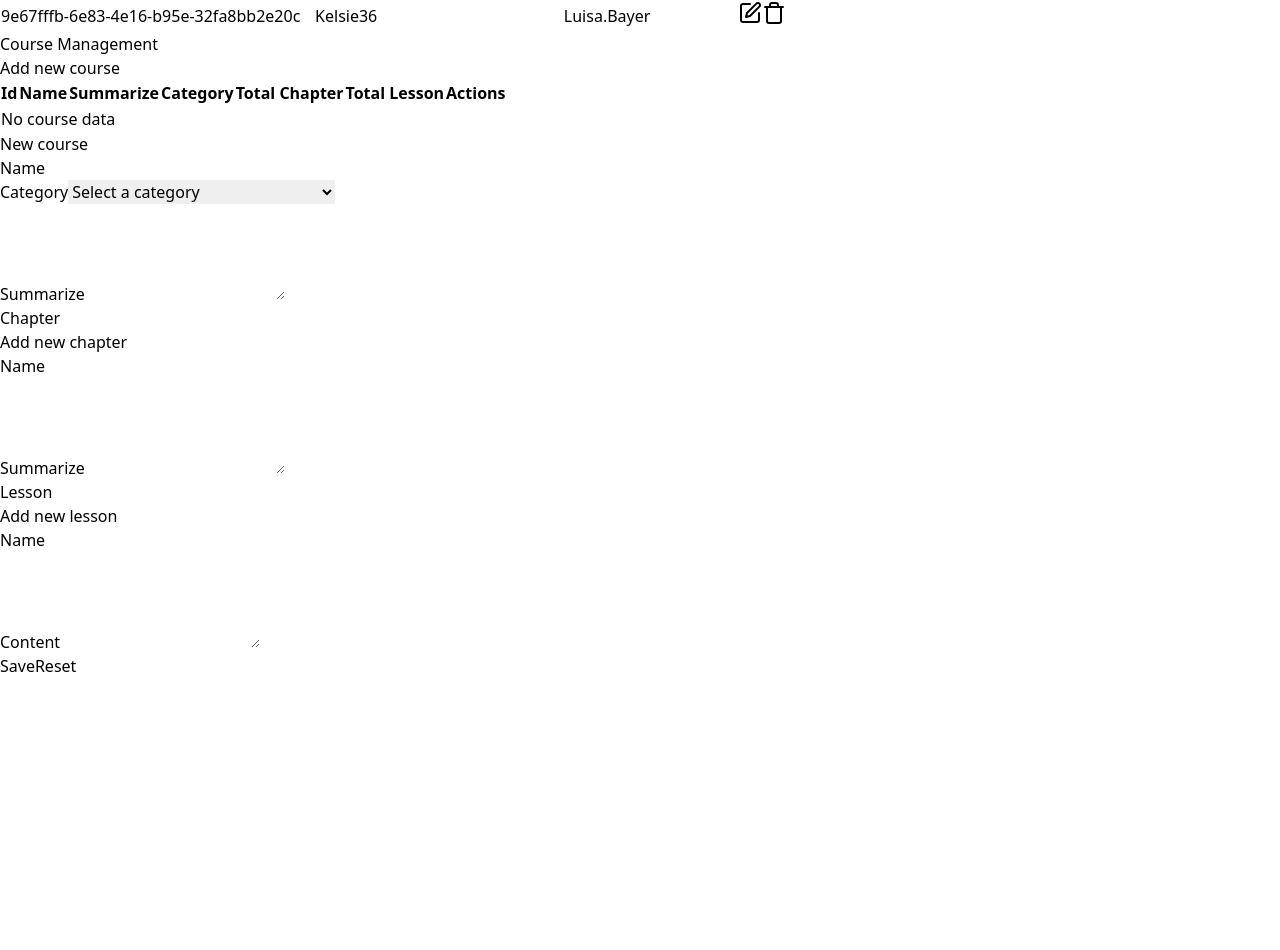
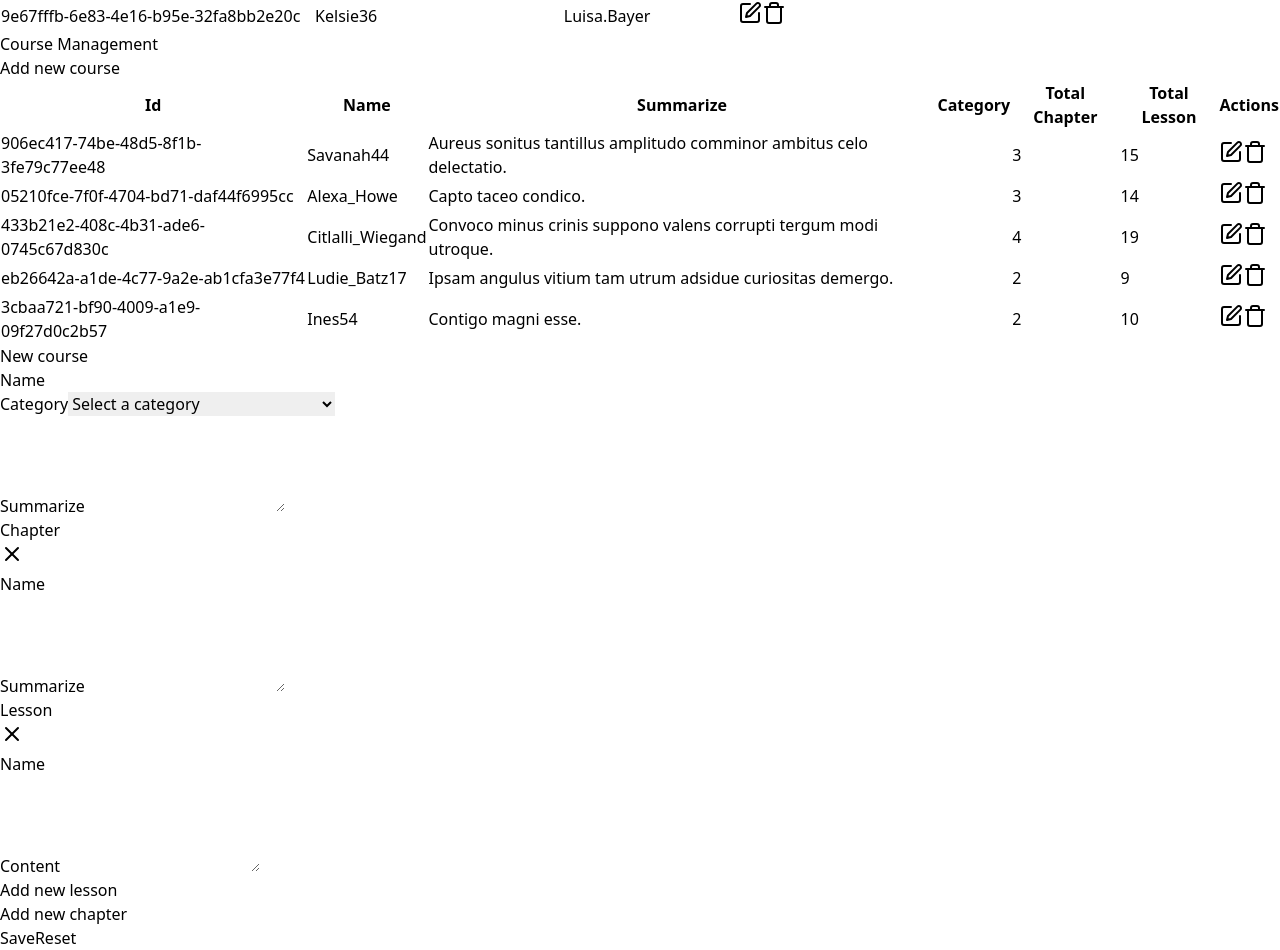
Before and after one commit to Chhayuth2002/course-management, a React (Vite) app: page / in a window 1280 px wide. Shown: the part 226-1176 px from the top of the page. Before the commit the page ends 904 px from the top, so only its background shows below. Built offline with nearby package versions, Linux system fonts and the light colour scheme.

Commit message:
finish add course

```diff
--- a/src/App.jsx
+++ b/src/App.jsx
@@ -4,14 +4,13 @@ import uuid from "react-uuid";
 import { CourseTable } from "./components/course/CourseTable";
 import { CourseForm } from "./components/course/CourseForm";
 import categoryData from "./data/categories";
+import coursesData from "./data/courses";
 
 function App() {
   const [categories, setCategories] = useState(categoryData);
-  const [courses, setCourses] = useState([]);
+  const [courses, setCourses] = useState(coursesData);
 
-  const courseData = useMemo(() => {}, []);
-
-  // Add
+  // Add category
   const onAddCategory = (form) => {
     const newCategory = {
       id: uuid(),
@@ -19,8 +18,34 @@ function App() {
     };
 
     setCategories(categories.concat(newCategory));
-    console.log("added", form);
   };
+
+  // Edit category
+  const onEditCategory = (form) => {};
+
+  //
+
+  const data = useMemo(() => {
+    const result = courses.map((course) => {
+      // const category = categories.find(
+      //   (category) => category.id === course.category_id
+      // ).name;
+
+      const totalLessons = course.chapters.reduce(
+        (sum, chapter) => sum + chapter.lessons.length,
+        0
+      );
+
+      return {
+        ...course,
+        // category,
+        total_chapters: course.chapters.length,
+        total_lessons: totalLessons,
+      };
+    });
+
+    return result;
+  }, [courses]);
 
   const onAddCourse = (form) => {
     setCourses(courses.concat(form));
@@ -36,7 +61,7 @@ function App() {
       <div className="mx-20">
         <div className="w-full">
           <CategoryTable onAdd={onAddCategory} data={categories} />
-          <CourseTable data={courseData} />
+          <CourseTable data={data} />
           <CourseForm categoryData={categories} onAdd={onAddCourse} />
         </div>
       </div>
--- a/src/components/category/CategoryTable.jsx
+++ b/src/components/category/CategoryTable.jsx
@@ -3,14 +3,13 @@ import { Button } from "../Button";
 import { useState } from "react";
 import { ModalForm } from "./ModalForm";
 
-export const CategoryTable = ({
-  data,
-  onDelete,
-  selectedItem,
-  entity,
-  onAdd,
-}) => {
+export const CategoryTable = ({ data, onDelete, entity, onAdd }) => {
   const [isShowModal, setIsShowModal] = useState(false);
+  const [selectedItem, setSelectedItem] = useState({});
+
+  const onSelectedCategory = (id) => {
+    setSelectedItem(data.find((category) => category.id === id));
+  };
 
   const handleAdd = (param) => {
     onAdd(param);
@@ -18,7 +17,11 @@ export const CategoryTable = ({
   return (
     <>
       {isShowModal && (
-        <ModalForm setIsShowModal={setIsShowModal} handleAdd={handleAdd} />
+        <ModalForm
+          value={selectedItem}
+          setIsShowModal={setIsShowModal}
+          handleAdd={handleAdd}
+        />
       )}
       <div className="flex justify-between">
         <h1 className="text-xl font-semibold">Category Management</h1>
--- a/src/components/chapter/ChapterForm.jsx
+++ b/src/components/chapter/ChapterForm.jsx
@@ -1,11 +1,60 @@
+import uuid from "react-uuid";
 import { Button } from "../Button";
 import { TextArea, TextInput } from "../Input";
 import { LessonForm } from "../lesson/LessonForm";
+import { X } from "lucide-react";
 
-export const ChapterForm = ({ index, form, handleFormChange, onAddLesson }) => {
-  // console.log("Chapter form", form);
+export const ChapterForm = ({
+  index,
+  form,
+  handleFormChange,
+  setNestedForm,
+  removeChapter,
+  nestedForm,
+}) => {
+  const onAddLesson = () => {
+    const newLesson = {
+      id: uuid(),
+      lname: "",
+      content: "",
+    };
+
+    setNestedForm((prev) => {
+      const chapterList = prev.map((chapter, cindex) => {
+        if (cindex === index) {
+          return { ...chapter, lessons: [...chapter.lessons, newLesson] };
+        }
+        return chapter;
+      });
+      return chapterList;
+    });
+  };
+
+  const removeLesson = (chapIndex, lessIndex) => {
+    console.log(chapIndex, lessIndex);
+
+    let lessonLists = [...nestedForm[chapIndex].lessons];
+
+    lessonLists.splice(lessIndex, 1);
+
+    setNestedForm((prev) => {
+      const chapterList = prev.map((chapter, index) => {
+        if (chapIndex === index) {
+          return { ...chapter, lessons: lessonLists };
+        }
+        return chapter;
+      });
+      return chapterList;
+    });
+  };
+
   return (
     <div className="shadow-lg rounded-md border p-5">
+      <div className=" items-end justify-end flex">
+        <Button onClick={() => removeChapter(index)} variant="icon">
+          <X />
+        </Button>
+      </div>
       <div className=" gap-10">
         <TextInput
           onChange={(e) => handleFormChange(e, index)}
@@ -24,7 +73,6 @@ export const ChapterForm = ({ index, form, handleFormChange, onAddLesson }) => {
       </div>
       <div className="my-2 flex justify-between mb-2">
         <div className=" text-xl font-semibold mb-4">Lesson</div>
-        <Button onClick={onAddLesson}>Add new lesson</Button>
       </div>
       {form?.lessons?.map((lesson, i) => (
         <LessonForm
@@ -33,8 +81,12 @@ export const ChapterForm = ({ index, form, handleFormChange, onAddLesson }) => {
           lessIndex={i}
           chapIndex={index}
           handleFormChange={handleFormChange}
+          removeLesson={removeLesson}
         />
       ))}
+      <div className="flex items-center justify-center">
+        <Button onClick={onAddLesson}>Add new lesson</Button>
+      </div>
     </div>
   );
 };
--- a/src/components/course/CourseForm.jsx
+++ b/src/components/course/CourseForm.jsx
@@ -10,7 +10,10 @@ export const CourseForm = ({ categoryData, onAdd }) => {
     name: "",
     summarize: "",
     category_id: "",
-    chapters: [
+    chapters: [],
+  });
+
+  const [nestedForm, setNestedForm] = useState([
     {
       id: uuid(),
       name: "",
@@ -18,13 +21,14 @@ export const CourseForm = ({ categoryData, onAdd }) => {
       lessons: [
         {
           id: uuid(),
-            name: "",
+          lname: "",
           content: "",
         },
       ],
     },
-    ],
-  });
+  ]);
+
+  const [errors, setErrors] = useState({});
 
   const handleCourseFormChange = (e) => {
     const name = e.target.name;
@@ -33,18 +37,33 @@ export const CourseForm = ({ categoryData, onAdd }) => {
     setForm({ ...form, [name]: value });
   };
 
-  const handleChapterFormChange = (e, index) => {
+  const handleNestedFormChange = (e, index, lesIndex) => {
     const name = e.target.name;
     const value = e.target.value;
 
-    let chaptLists = [...form.chapters];
-    chaptLists[index][name] = value;
+    setNestedForm((prev) => {
+      const updatedForm = [...prev];
 
-    setForm({ ...form, chapters: chaptLists });
+      updatedForm[index][name] = value;
+
+      updatedForm[index] = {
+        ...updatedForm[index],
+        lessons: updatedForm[index].lessons.map((lesson, i) =>
+          i === lesIndex ? { ...lesson, [name]: value } : lesson
+        ),
+      };
+      return updatedForm;
+    });
   };
 
   const onClick = () => {
-    onAdd(form);
+    const data = {
+      ...form,
+      id: uuid(),
+      chapters: nestedForm,
+    };
+
+    onAdd(data);
     setCourses(courses.concat(form));
   };
 
@@ -56,38 +75,27 @@ export const CourseForm = ({ categoryData, onAdd }) => {
       lessons: [
         {
           id: uuid(),
-          name: "",
+          lname: "",
           content: "",
         },
       ],
     };
 
-    setForm((prev) => {
-      return {
-        ...prev,
-        chapters: [...prev.chapters, newChapter],
-      };
+    setNestedForm((prev) => {
+      return [...prev, newChapter];
     });
   };
 
-  // const onAddLesson = () => {
-  //   const newLesson = {
-  //     id: uuid(),
-  //     name: "",
-  //     content: "",
-  //   };
+  const removeChapter = (index) => {
+    let chapterLists = [...nestedForm];
+    chapterLists.splice(index, 1);
+    setNestedForm(chapterLists);
+  };
 
-  //   setForm((prev) => {
-  //     return {
-  //       ...prev,
-  //     };
-  //   });
-  // };
-
-  console.log("Course form", form);
+  console.log("nested form", nestedForm);
 
   return (
-    <div className=" shadow-lg bg-white p-3">
+    <div className=" shadow-lg bg-white p-3 mb-20">
       <div className=" text-xl font-semibold mb-4">New course</div>
       <div className="flex flex-col">
         <div className="flex flex-row w-full gap-3">
@@ -117,18 +125,22 @@ export const CourseForm = ({ categoryData, onAdd }) => {
 
         <div className="my-2 flex justify-between">
           <div className=" text-xl font-semibold mb-4">Chapter</div>
-          <Button onClick={onAddChapter}>Add new chapter</Button>
         </div>
-        <div className="grid grid-cols-2 gap-2">
-          {form?.chapters?.map((chapForm, index) => (
+        <div className="grid grid-cols-2 gap-3 ">
+          {nestedForm?.map((chapForm, index) => (
             <ChapterForm
               key={index}
               index={index}
               form={chapForm}
-              handleFormChange={handleChapterFormChange}
-              // onAddLesson={onAddLesson}
+              handleFormChange={handleNestedFormChange}
+              setNestedForm={setNestedForm}
+              removeChapter={removeChapter}
+              nestedForm={nestedForm}
             />
           ))}
+        </div>
+        <div className=" flex items-center justify-center p-4">
+          <Button onClick={onAddChapter}>Add new chapter</Button>
         </div>
       </div>
       <div className="my-4 items-center justify-center flex gap-5">
--- a/src/components/course/CourseTable.jsx
+++ b/src/components/course/CourseTable.jsx
@@ -31,8 +31,8 @@ export const CourseTable = ({ data, onDelete, selectedItem, entity }) => {
                       <td className="px-3 py-4">{d.name}</td>
                       <td className="px-3 py-4">{d.summarize}</td>
                       <td className="px-3 py-4">{d.category}</td>
-                      <td className="px-3 py-4">{d.total_chapter}</td>
-                      <td className="px-3 py-4">{d.total_lesson}</td>
+                      <td className="px-3 py-4">{d.total_chapters}</td>
+                      <td className="px-3 py-4">{d.total_lessons}</td>
                       <td className="px-3 py-4">
                         <Button
                           onClick={() => selectedItem(d.id, entity)}
--- a/src/components/lesson/LessonForm.jsx
+++ b/src/components/lesson/LessonForm.jsx
@@ -1,3 +1,5 @@
+import { X } from "lucide-react";
+import { Button } from "../Button";
 import { TextArea, TextInput } from "../Input";
 
 export const LessonForm = ({
@@ -5,17 +7,26 @@ export const LessonForm = ({
   form,
   handleFormChange,
   chapIndex,
+  removeLesson,
 }) => {
   // console.log("Lesson form ", form);
   return (
     <>
       <div className="gap-2 my-3">
         <div className="shadow-lg rounded-md border p-2">
+          <div className=" items-end justify-end flex">
+            <Button
+              onClick={() => removeLesson(chapIndex, lessIndex)}
+              variant="icon"
+            >
+              <X />
+            </Button>
+          </div>
           <div className=" gap-2">
             <TextInput
               className="w-full"
               label="Name"
-              name="name"
+              name="lname"
               value={form.name}
               onChange={(e) => handleFormChange(e, chapIndex, lessIndex)}
             />
--- /dev/null
+++ b/src/data/courses.jsx
@@ -0,0 +1,53 @@
+// ESM
+import { faker } from "@faker-js/faker";
+
+// Function to generate random lesson data
+function createRandomLesson() {
+  return {
+    id: faker.string.uuid(),
+    lname: faker.internet.userName(),
+    content: faker.lorem.paragraph(),
+  };
+}
+
+// Function to generate a random number within a range
+function getRandomNumber(min, max) {
+  return Math.floor(Math.random() * (max - min + 1)) + min;
+}
+
+// Function to generate random chapter data with lessons
+function createRandomChapter() {
+  const numberOfLessons = getRandomNumber(4, 6);
+  const lessons = Array.from({ length: numberOfLessons }, createRandomLesson);
+
+  return {
+    id: faker.string.uuid(),
+    name: faker.internet.userName(),
+    summarize: faker.lorem.sentence(),
+    lessons,
+    lname: faker.internet.userName(),
+    content: faker.lorem.paragraph(),
+  };
+}
+
+// Function to generate random course data with chapters
+function createRandomCourse() {
+  const numberOfChapters = getRandomNumber(2, 4);
+  const chapters = Array.from(
+    { length: numberOfChapters },
+    createRandomChapter
+  );
+
+  return {
+    id: faker.string.uuid(),
+    name: faker.internet.userName(),
+    summarize: faker.lorem.sentence(),
+    category_id: faker.string.uuid(),
+    chapters,
+  };
+}
+
+// Generating an array of random course data
+const coursesData = Array.from({ length: 5 }, createRandomCourse);
+
+export default coursesData;
```
Also changed, not shown: src/components/category/ModalForm.jsx (+8 -3 lines). Lines whose indentation alone changed are shown as unchanged.
